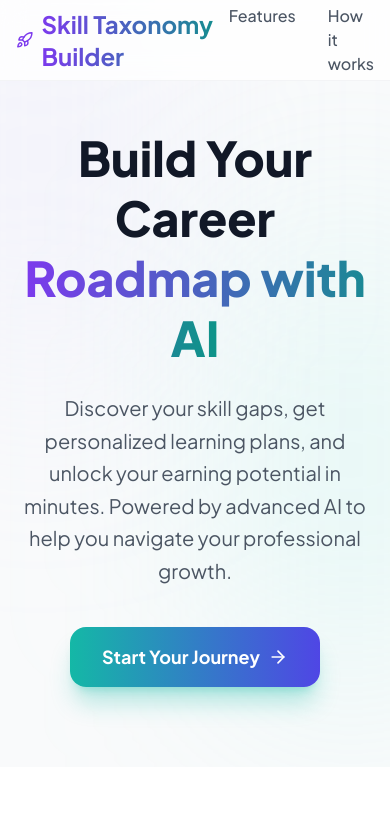
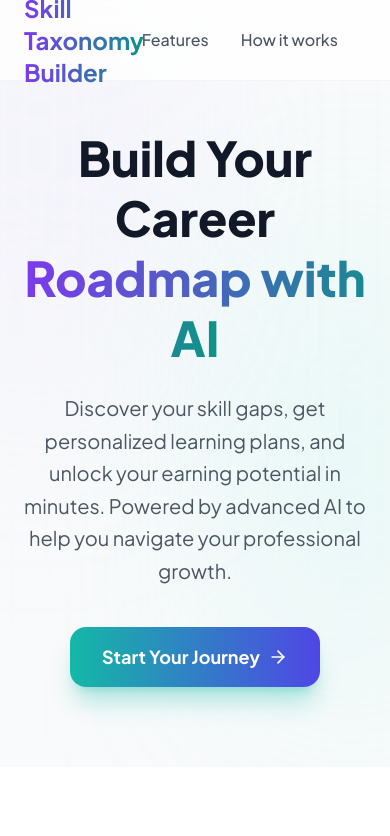
Before and after one commit to changzihong/Skills-Taxonomy-Builder, a React (Vite) app: page / in a window 390 px wide. Shown: the top 836 px of the page. Built offline with nearby package versions, Linux system fonts and the light colour scheme; no server answers.

Commit message:
Updated LandingPage.tsx

```diff
--- a/src/pages/LandingPage.tsx
+++ b/src/pages/LandingPage.tsx
@@ -9,15 +9,23 @@ const LandingPage = () => {
         <div className="overflow-hidden">
             {/* Header */}
             <header className="fixed top-0 left-0 right-0 z-50 bg-white/80 backdrop-blur-md border-b border-gray-100">
-                <div className="max-w-7xl mx-auto px-4 sm:px-6 lg:px-8 h-20 flex items-center justify-between">
-                    <div className="flex items-center space-x-2">
+  <div className="max-w-7xl mx-auto px-4 sm:px-6 lg:px-8 h-20 flex items-center">
+
+    {/* Left: Logo - fixed width to prevent pushing center */}
+    <div className="flex items-center space-x-2 w-1/4">
       <Rocket className="text-primary-600 w-6 h-6" />
       <span className="text-2xl font-bold font-heading gradient-text">Skill Taxonomy Builder</span>
     </div>
-                    <nav className="flex space-x-8">
+
+    {/* Center: Navigation - flex-1 and justify-center makes it true center */}
+    <nav className="flex-1 flex justify-center space-x-8">
       <a href="#features" className="text-gray-600 hover:text-primary-600 font-medium transition-colors">Features</a>
       <a href="#how-it-works" className="text-gray-600 hover:text-primary-600 font-medium transition-colors">How it works</a>
     </nav>
+
+    {/* Right: Empty spacer to balance the layout (same width as logo) */}
+    <div className="w-1/4 hidden md:block"></div>
+
   </div>
 </header>
 
```
Lines whose indentation alone changed are shown as unchanged.
